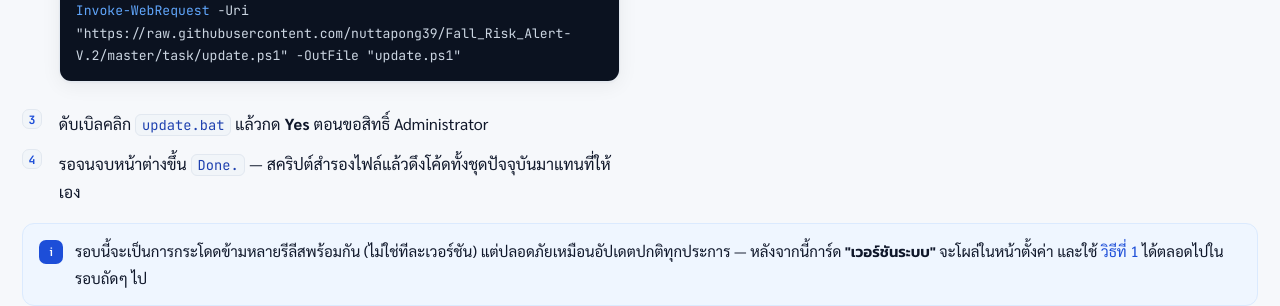
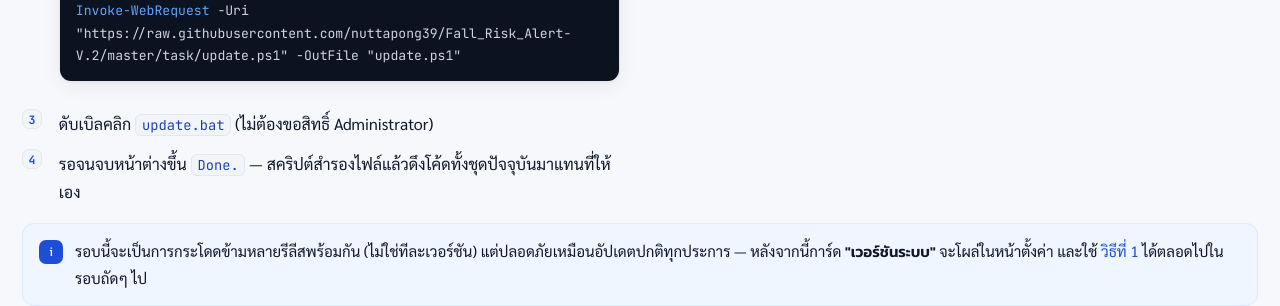
Before and after one commit to nuttapong39/Fall_Risk_Alert-V.2, a Jekyll site: the page docs/update-guide.html, which Jekyll copies as it is, in a window 1280 px wide and 900 px high, scrolled down 2313 px. Shown: the part 147-453 px from the top of the window. Built offline with Jekyll 4.4.1, drawn with Linux system fonts in a browser that asks for light colours.

Commit message:
fix(update): the update button never actually ran anything — 2 stacked bugs
User reported the update-status polling stayed stuck at {status:'idle'} forever
after clicking 'อัปเดตตอนนี้'. Reproduced and traced two separate bugs:

1. task/update.bat self-elevated via UAC ('net session' check + Start-Process
   -Verb RunAs), copied from install_tasks.bat/enable_php_extensions.bat which
   genuinely need admin (schtasks, editing php.ini + restarting the Apache
   service). update.bat's actual work — robocopy within the app's own folder,
   git, running php.exe — needs no elevation at all (the app already writes to
   secrets/ and logs/ without it). When launched from a background web request,
   nobody can see or click the UAC prompt, so it hung forever. Removed the
   self-elevate block; updated both guides which incorrectly told users to
   'click Yes on the UAC prompt' for this script specifically.

2. Even after removing that, proc_open()+proc_close() in system_update_action.php
   still didn't work: on Windows, proc_open ties the child to a Job Object that
   gets torn down (killing the child) as soon as the request closes the handle,
   even for a 'start /B' detached launch. Replaced it with wscript.exe //B +
   a small VBS launcher (task/launch_detached.vbs) calling WScript.Shell.Run
   with bWaitOnReturn=False, which is the standard reliable pattern for this on
   Windows and does survive independently of the PHP process.

Verified with a disposable test copy (not the real install): confirmed proc_open
alone reproduces the hang (no status.json, no process, even from native
PowerShell); confirmed the wscript.exe approach reaches 'done' status end-to-end
in both a raw shell test and through system_update_action.php's actual PHP file
(swapped update.bat for a harmless timed dummy, restored immediately after).

Co-Authored-By: Claude Opus 4.8 <noreply@anthropic.com>
Claude-Session: https://claude.ai/code/session_01VVMhvyUATVbppuLGcFLiJt

```diff
--- a/docs/install-guide.html
+++ b/docs/install-guide.html
@@ -650,7 +650,7 @@ git clone https://github.com/nuttapong39/Fall_Risk_Alert-V.2.git <span class="g"
         <br><code class="inl">https://raw.githubusercontent.com/nuttapong39/Fall_Risk_Alert-V.2/master/task/update.bat</code>
         <br><code class="inl">https://raw.githubusercontent.com/nuttapong39/Fall_Risk_Alert-V.2/master/task/update.ps1</code>
       </li>
-      <li>ดับเบิลคลิก <code class="inl">update.bat</code> (กด Yes ตอนขอสิทธิ์ Administrator)</li>
+      <li>ดับเบิลคลิก <code class="inl">update.bat</code> (ไม่ต้องขอสิทธิ์ Administrator)</li>
       <li>รอจนจบ — สคริปต์จะสำรองไฟล์ก่อน แล้วดึงโค้ดทั้งชุดปัจจุบันมาแทนที่ให้เอง (เช็คเองว่าเครื่องนั้นติดตั้งด้วย git หรือ ZIP)</li>
     </ol>
     <div class="note info"><div class="ic k">i</div><div>รอบนี้จะเป็นการกระโดดข้ามหลายรีลีสพร้อมกัน (ไม่ใช่ทีละเวอร์ชัน) — ปลอดภัยเพราะยังคง secrets/logs และ backup เหมือนการอัปเดตปกติทุกประการ ดูสรุปการเปลี่ยนแปลงได้ที่ <code class="inl">CHANGELOG.md</code> หลังอัปเดตเสร็จ</div></div>
--- a/docs/update-guide.html
+++ b/docs/update-guide.html
@@ -299,7 +299,7 @@ https://raw.githubusercontent.com/nuttapong39/Fall_Risk_Alert-V.2/master/task/up
           </div>
         </div>
       </li>
-      <li>ดับเบิลคลิก <code class="inl">update.bat</code> แล้วกด <b>Yes</b> ตอนขอสิทธิ์ Administrator</li>
+      <li>ดับเบิลคลิก <code class="inl">update.bat</code> (ไม่ต้องขอสิทธิ์ Administrator)</li>
       <li>รอจนจบหน้าต่างขึ้น <code class="inl">Done.</code> — สคริปต์สำรองไฟล์แล้วดึงโค้ดทั้งชุดปัจจุบันมาแทนที่ให้เอง</li>
     </ol>
 
```
Also changed, not shown: CHANGELOG.md, 4 other files.
